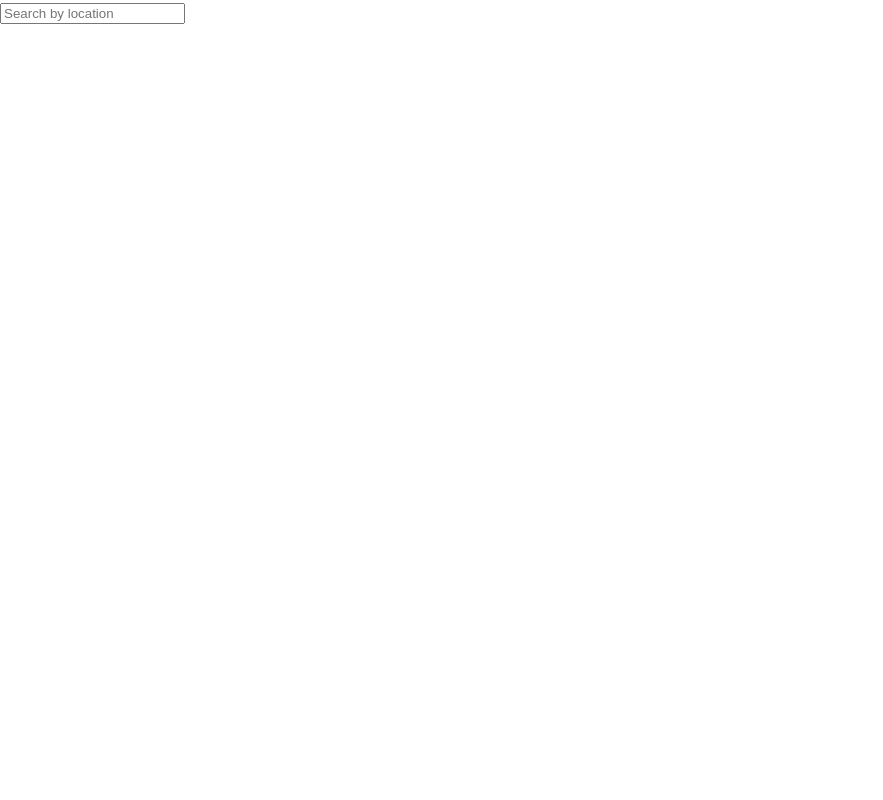
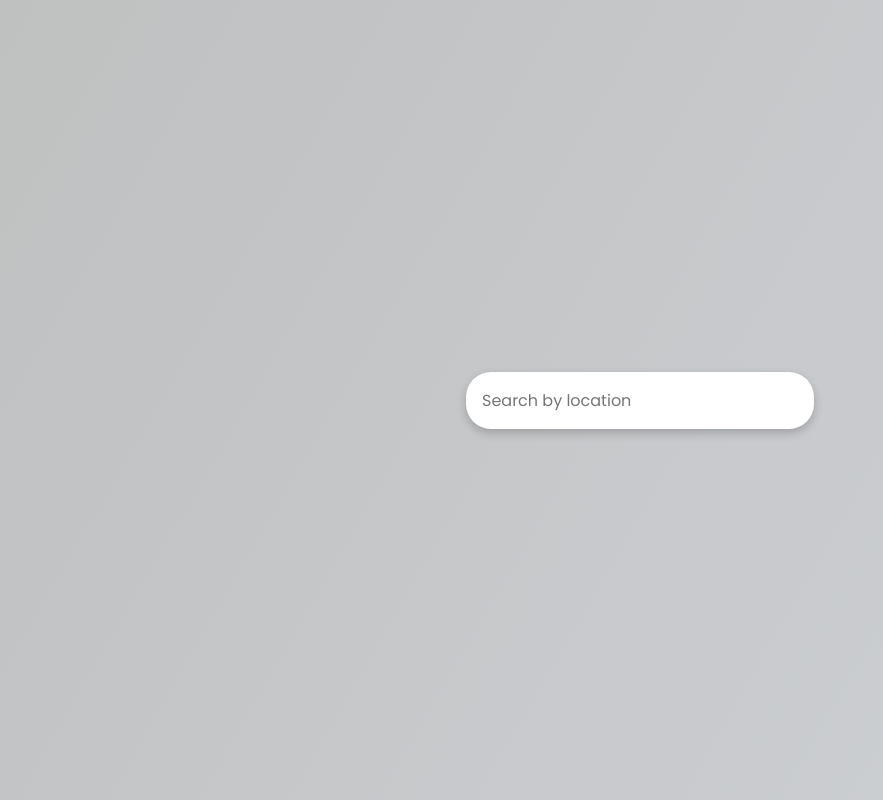
Before and after one commit to indra120/weather-app, a plain HTML site: page index.html in a window 1280 px wide. Shown: the whole page, without its empty margins (0-883 px from the left). Drawn offline with Linux system fonts and the light colour scheme.

Commit message:
Add styling

```diff
--- a/style.css
+++ b/style.css
@@ -5,6 +5,38 @@
 }
 
 body {
+  background: linear-gradient(300deg, #ced1d6, #bfc0c0);
   font-family: "Poppins", sans-serif;
+  display: flex;
+  flex-direction: column;
+  align-items: center;
+  justify-content: center;
   margin: 0;
+  min-height: 100vh;
 }
+
+input {
+  background-color: #fff;
+  border: none;
+  border-radius: 25px;
+  box-shadow: 0 4px 10px rgba(0, 0, 0, 0.2);
+  font-family: inherit;
+  font-size: 1rem;
+  padding: 1rem;
+  min-width: 300px;
+}
+
+input:focus {
+  outline: none;
+}
+
+.weather {
+  font-size: 2rem;
+  text-align: center;
+}
+
+.weather h2 {
+  display: flex;
+  align-items: center;
+  margin-bottom: 0;
+}
```
